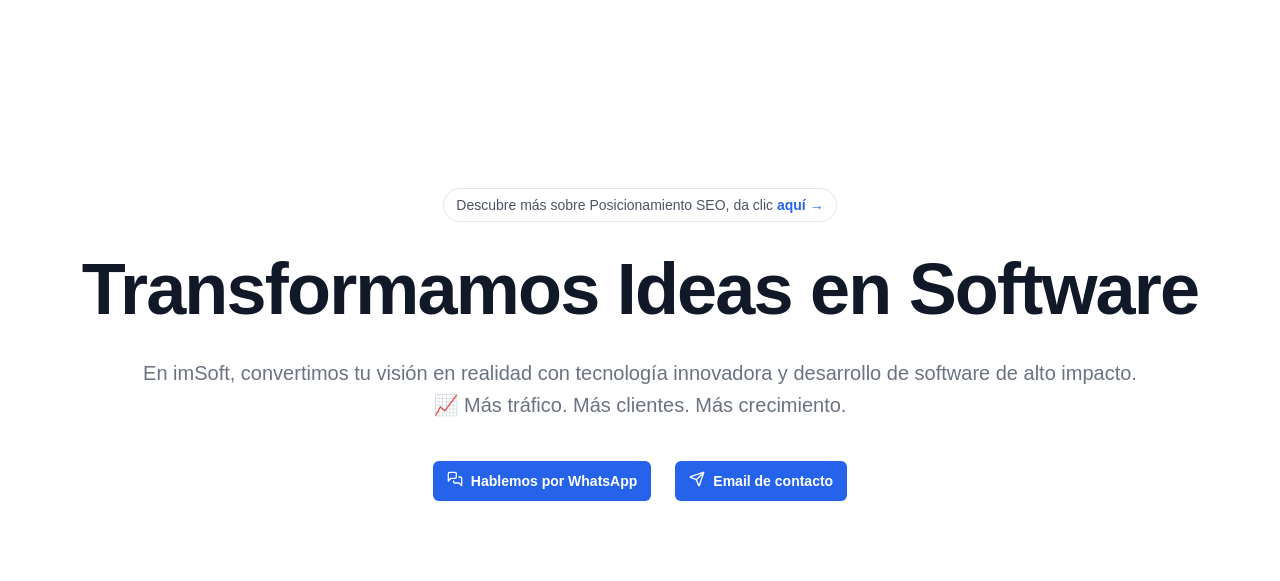
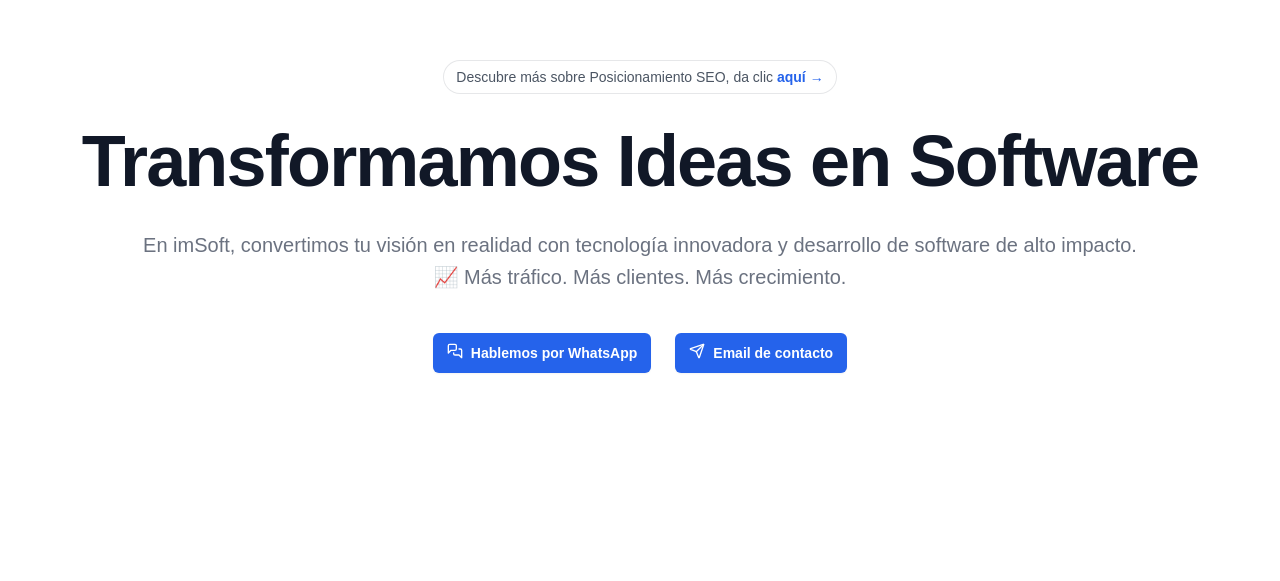
Before and after one commit to imsoft/imSoft-Website, a Next.js app: page / in a window 1280 px wide. Shown: the part 219-800 px from the top of the page. Built offline with nearby package versions, Linux system fonts and the light colour scheme.

Commit message:
Se hizo una modificacion en la seccion del Hero

```diff
--- a/src/app/page.tsx
+++ b/src/app/page.tsx
@@ -5,7 +5,7 @@
 const Home = () => {
   return (
     <>
-      <section className="min-h-screen flex flex-col sm:flex-row items-center justify-center py-16 sm:py-24 lg:py-32">
+      <section className="min-h-screen flex flex-col sm:flex-row items-center justify-center pb-8 sm:pb-12 lg:pb-16">
         <HeroSection />
       </section>
       <section className="min-h-screen flex flex-col sm:flex-row items-center justify-center py-16 sm:py-24 lg:py-32">
```
